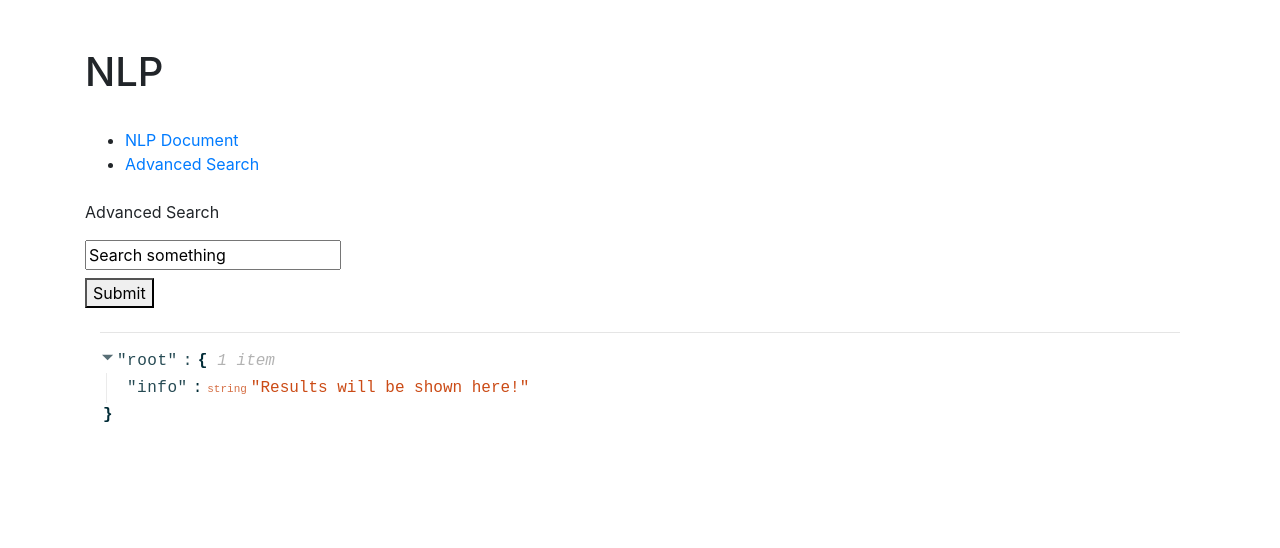
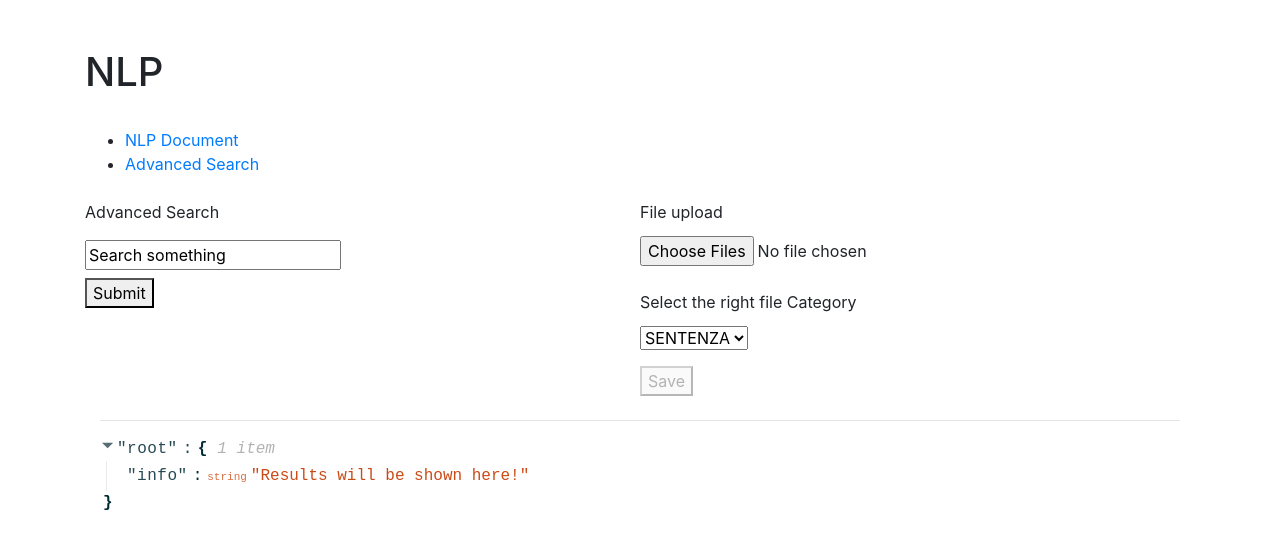
Before and after one commit to larusba/nlp-frontend, a React (Create React App) app: page /advanced-search in a window 1280 px wide. Shown: the top 548 px of the page. Built offline with nearby package versions, Linux system fonts and the light colour scheme.

Commit message:
Added endpoint and component to save file in elastic

```diff
--- a/src/AdvancedSearchContainer.tsx
+++ b/src/AdvancedSearchContainer.tsx
@@ -5,12 +5,14 @@ import {nlpService} from "./NlpService";
 import JsonView from "./JsonView";
 import TextAreaForm from "./TextAreaForm";
 import TextSearchForm from "./TextSearchForm";
+import FileSubmitForm from "./FileSubmitForm";
 
 class AdvancedSearchContainer extends React.Component<any, any> {
     constructor(props) {
         super(props);
         this.state = {response: {info: "Results will be shown here!"} }
         this.sendSearchRequest = this.sendSearchRequest.bind(this);
+        this.sendSaveRequest = this.sendSaveRequest.bind(this);
     }
 
     sendSearchRequest(formData: FormikValues) {
@@ -23,7 +25,18 @@ class AdvancedSearchContainer extends React.Component<any, any> {
                 console.log("error", error);
             }
         );
+    }
 
+    sendSaveRequest(formData: FormikValues, fileBase64: string, fileName: string) {
+        nlpService.saveDocInElastic(formData['searchType'],fileName, fileBase64.substr(fileBase64.indexOf(",") + 1)).then(
+            (result: string) => {
+                console.log('result: ', JSON.parse(result));
+                this.setState({response: JSON.parse(result)})
+            },
+            (error) => {
+                console.log("error", error);
+            }
+        );
     }
 
     render() {
@@ -32,6 +45,9 @@ class AdvancedSearchContainer extends React.Component<any, any> {
                 <Row>
                     <Col>
                         <TextSearchForm onSubmit={this.sendSearchRequest}/>
+                    </Col>
+                    <Col>
+                        <FileSubmitForm onSubmit={this.sendSaveRequest} buttonText={'Save'}/>
                     </Col>
                 </Row>
                 < hr/>
--- a/src/FileSubmitForm.tsx
+++ b/src/FileSubmitForm.tsx
@@ -25,7 +25,7 @@ class FileSubmitForm extends React.Component<any, any> {
             <Fragment>
                 <Formik
                     initialValues={{ searchType: "SENTENZA"  }}
-                    onSubmit={(values) => this.props.onSubmit(values, this.state.file['base64'])}
+                    onSubmit={(values) => this.props.onSubmit(values, this.state.file['base64'], this.state.file['name'])}
                 >
                     <Form>
                         <Row className='mt-2'>
@@ -48,7 +48,7 @@ class FileSubmitForm extends React.Component<any, any> {
                             </Field>
                         </Row>
                         <Row className='mt-3 mb-2'>
-                            <button type="submit" disabled={!this.state.fileReady}>Submit</button>
+                            <button type="submit" disabled={!this.state.fileReady}>{this.props.buttonText}</button>
                         </Row>
                     </Form>
                 </Formik>
--- a/src/NLPContainer.tsx
+++ b/src/NLPContainer.tsx
@@ -44,7 +44,7 @@ class NLPContainer extends React.Component<any, any> {
                     <Col>
                         <TextAreaForm onSubmit={this.sendRequest}/>
                         <hr/>
-                        <FileSubmitForm onSubmit={this.sendRequest}/>
+                        <FileSubmitForm onSubmit={this.sendRequest} buttonText={'Submit'}/>
                     </Col>
                     <Col>
                         <JsonView jsonText={this.state.response}/>
--- a/src/NlpService.tsx
+++ b/src/NlpService.tsx
@@ -3,7 +3,8 @@ import React, {Fragment} from 'react';
 interface NlpService {
     getNerByText: (text: string) => Promise<any>;
     getNerByFile: (searchType: string, file: any) => Promise<any>;
-    findDocsByText: (text: string, pageNumber: number, results: number) => Promise<any>
+    findDocsByText: (text: string, pageNumber: number, results: number) => Promise<any>;
+    saveDocInElastic: (searchType: string, fileName: string, fileContent: any) => Promise<any>
 }
 
 const getNerByText = (text: string): Promise<any> => {
@@ -17,6 +18,13 @@ const getNerByFile = (searchType: string, file: any): Promise<any> => {
     return fetch(url, {headers : {'Content-Type' : 'application/json'}, method : "POST", body: JSON.stringify(file)}).then(res => res.text())
 }
 
+const saveDocInElastic = (searchType: string, fileName: string, fileContent: any): Promise<any> => {
+    const url = "http://localhost:8080/import-elastic-document?" +
+        "docType=" + searchType +
+        "&docName=" + fileName;
+    return fetch(url, {headers : {'Content-Type' : 'application/json'}, method : "POST", body: JSON.stringify(fileContent)}).then(res => res.text())
+}
+
 const findDocsByText = (text: string, pageNumber: number, results: number): Promise<any> => {
     const url = "http://localhost:8080/find-matches-in-all-section?" +
         "text=" + text +
@@ -28,5 +36,6 @@ const findDocsByText = (text: string, pageNumber: number, results: number): Prom
 export const nlpService: NlpService = {
     getNerByText: getNerByText,
     getNerByFile: getNerByFile,
-    findDocsByText: findDocsByText
+    findDocsByText: findDocsByText,
+    saveDocInElastic: saveDocInElastic
 }
```
Also changed, not shown: 1 other file (tests, documents, lock files or other folders).
